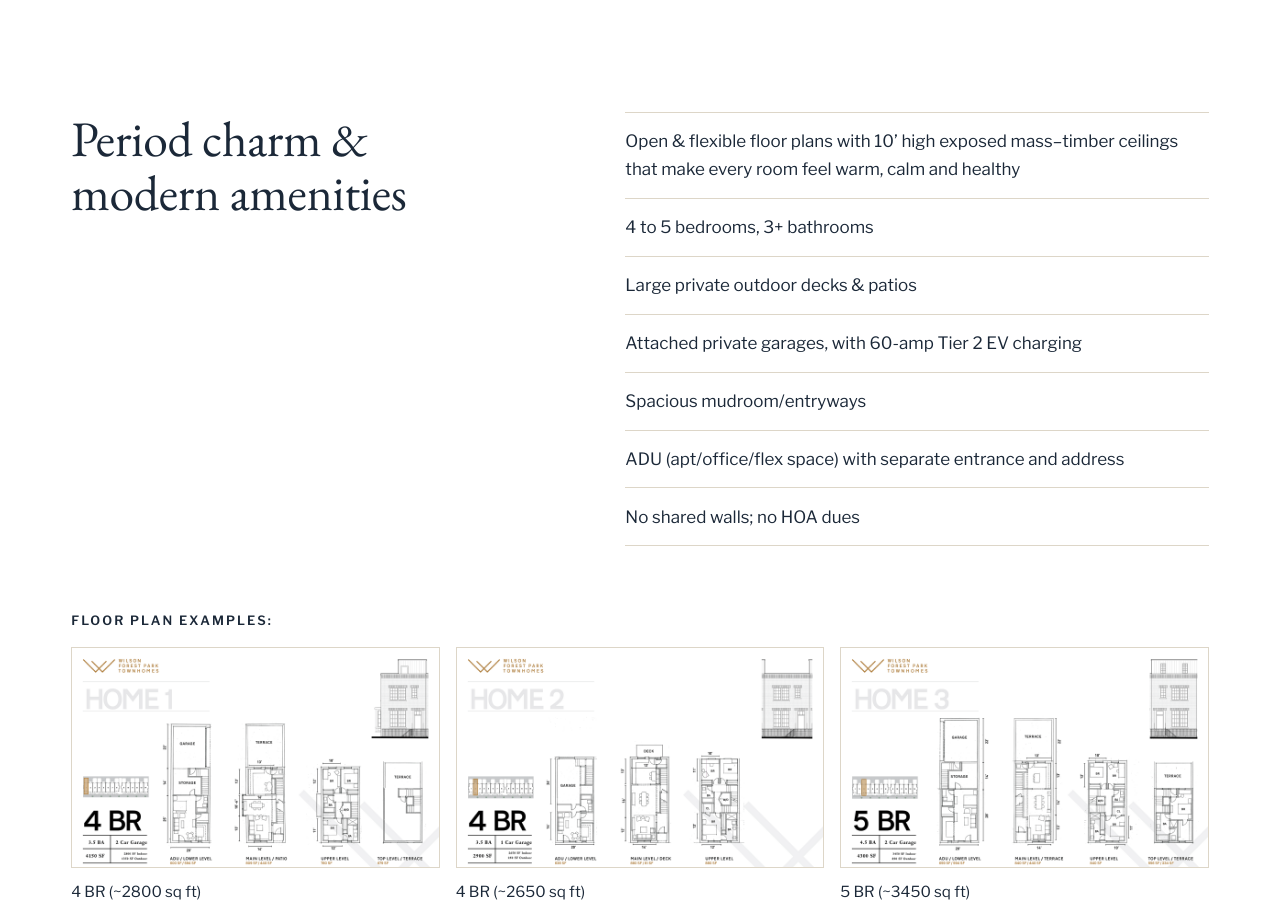
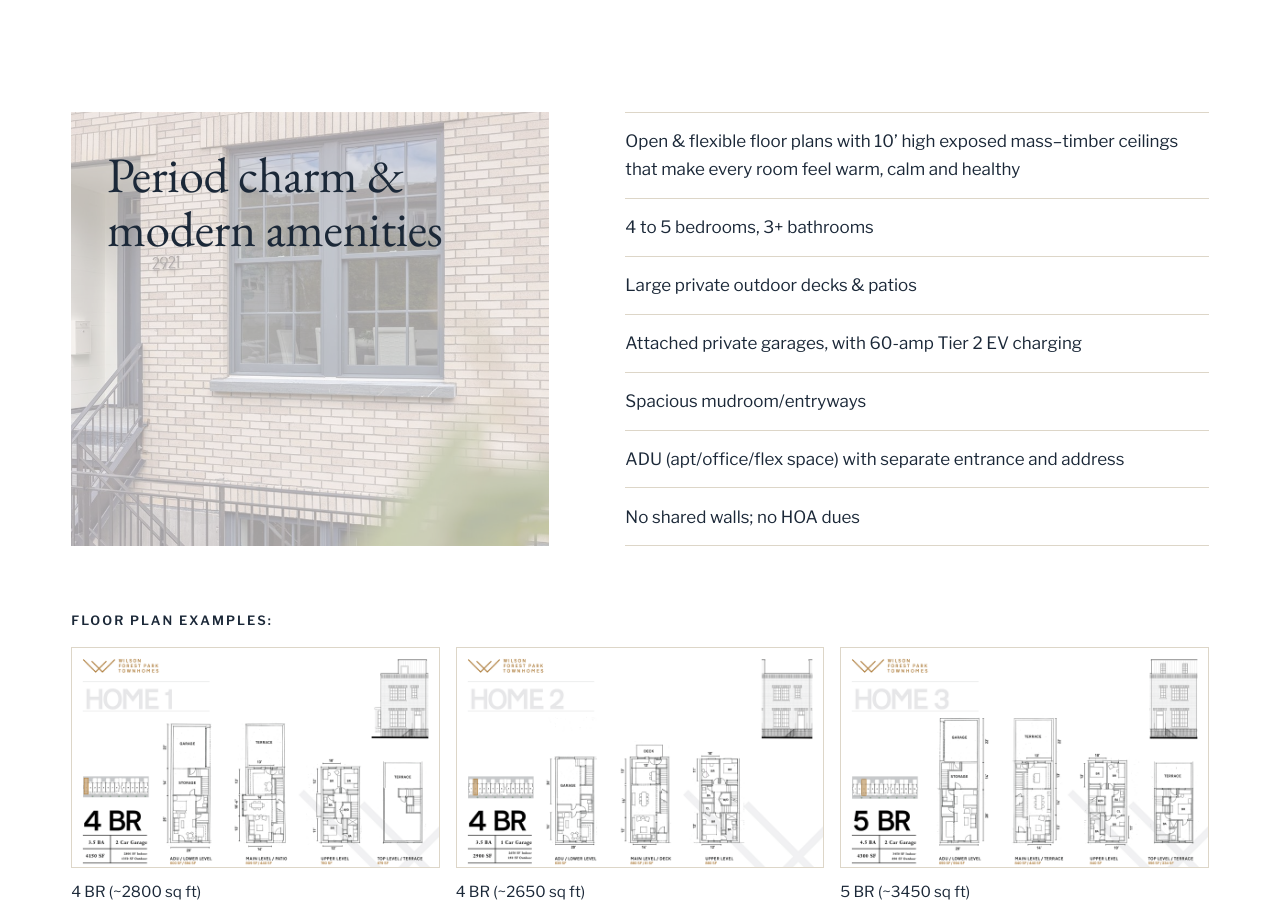
Before and after one commit to noelallenjohnson/wilsonpdx, a plain HTML site: page index.html in a window 1280 px wide. Shown: the part 2316-3225 px from the top of the page. Drawn offline with nearby package versions, Linux system fonts and the light colour scheme.

Commit message:
Add window photo behind the Period charm headline
Co-Authored-By: Claude Fable 5.2 <noreply@anthropic.com>
Claude-Session: https://claude.ai/code/session_01JqTUiraVWiSiauD3aP3p3o

```diff
--- a/index.html
+++ b/index.html
@@ -110,7 +110,13 @@
   .gallery button:hover img { transform: scale(1.03); }
 
   /* Amenities */
-  .split { display: grid; grid-template-columns: 0.9fr 1.1fr; gap: clamp(28px, 6vw, 88px); align-items: start; }
+  .split { display: grid; grid-template-columns: 0.9fr 1.1fr; gap: clamp(28px, 6vw, 88px); align-items: stretch; }
+  .split__head {
+    min-height: 280px; padding: clamp(20px, 3vw, 36px);
+    background:
+      linear-gradient(rgba(255,255,255,0.62), rgba(255,255,255,0.62)),
+      url("img/wilson-window-brick.jpg") center / cover no-repeat;
+  }
   .features { list-style: none; margin: 0; padding: 0; border-top: 1px solid var(--rule); }
   .features li { padding: 0.85em 0; border-bottom: 1px solid var(--rule); }
   .plans-title {
@@ -230,7 +236,7 @@
   <section class="band">
     <div class="wrap">
       <div class="split">
-        <h2>Period charm &amp; modern amenities</h2>
+        <div class="split__head"><h2>Period charm &amp; modern amenities</h2></div>
         <ul class="features">
           <li>Open &amp; flexible floor plans with 10’ high exposed mass–timber ceilings that make every room feel warm, calm and healthy</li>
           <li>4 to 5 bedrooms, 3+ bathrooms</li>
```
Also changed, not shown: img/wilson-window-brick.jpg (added).
